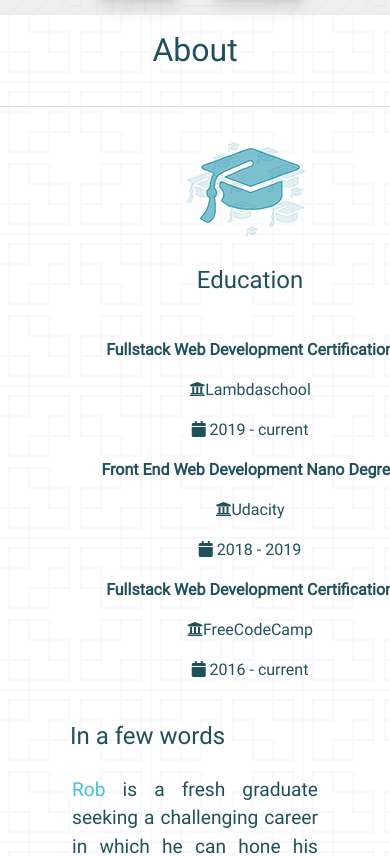
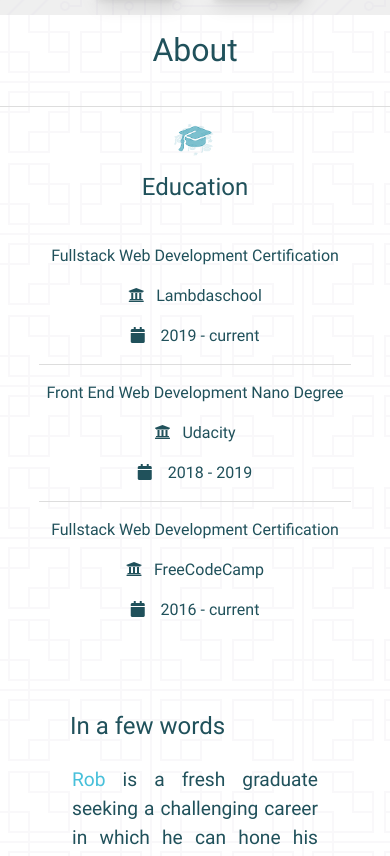
Before and after one commit to robertjallen/robertjallen.io, a React (Create React App) app in the folder portfolio/: page / in a window 390 px wide. Shown: the part 829-1685 px from the top of the page. Built offline with nearby package versions, Linux system fonts and the light colour scheme.

Commit message:
add responsiveness to about section

```diff
--- a/portfolio/src/components/about/About.js
+++ b/portfolio/src/components/about/About.js
@@ -13,28 +13,37 @@
           <img className="gradhat" src={education} alt="Education" />
           <h2 className="left-title">Education</h2>
 
+          <div className="school">
             <p className="foo wow bounceInLeft" data-wow-delay=".1s" data-wow-duration="2s">Fullstack Web Development
             Certification</p>
             <p className="wow bounceInLeft" data-wow-delay=".1s" data-wow-duration="2s"><i className="fa fa-university"></i>
             Lambdaschool</p>
             <p className="wow bounceInLeft" data-wow-delay=".1s" data-wow-duration="2s"><i className="fa fa-calendar "></i> 2019 -
             current</p>
+            <hr/>
+          </div>
+
 
           {/*Udacity*/}
-
+          <div className="school">
             <p className="foo wow bounceInLeft" data-wow-duration="2s">Front End Web Development Nano Degree</p>
             <p className="wow bounceInLeft" data-wow-duration="2s"><i className="fa fa-university"></i>
             Udacity</p>
             <p className="wow bounceInLeft" data-wow-duration="2s"><i className="fa fa-calendar "></i> 2018 - 2019</p>
+            <hr/>
+          </div>
+
 
           {/* free code camp */}
-
+          <div className="school">
             <p className="foo wow bounceInLeft" data-wow-delay=".1s" data-wow-duration="2s">Fullstack Web Development
             Certification</p>
             <p className="wow bounceInLeft" data-wow-delay=".1s" data-wow-duration="2s"><i className="fa fa-university"></i>
             FreeCodeCamp</p>
             <p className="wow bounceInLeft" data-wow-delay=".1s" data-wow-duration="2s"><i className="fa fa-calendar "></i> 2016 -
             current</p>
+          </div>
+
         </div>
 
         <div className="about2">
--- a/portfolio/src/components/about/about.css
+++ b/portfolio/src/components/about/about.css
@@ -107,7 +107,7 @@
 
 
   div.left-img-title img {
-      width: 160px;
+      width: 20px;
       vertical-align: middle;
   }
 
@@ -142,9 +142,9 @@
   }
   .about1 {
       text-align: center;
-      float: left;
-      width: 500px;
+      width: 30vw;
       vertical-align: middle;
+      align-content: space-between;
   }
   .about2 p {
           padding: 2px;
@@ -153,5 +153,28 @@
   .about2 {
       margin-top: 50px;
       padding: 0 70px;
-      overflow: hidden;
+      align-content: space-between;
   }
+
+.about-col {
+    display: flex;
+}
+.school{
+    padding: 0 10vw;
+}
+
+.school .fa{
+    padding-right: .75rem;
+}
+
+@media screen and (max-width: 800px) {
+    .about-col{
+        flex-direction: column;
+    }
+    .about1{
+        width: 100%;
+    }
+    .gradhat{
+        width: 12vw;
+    }
+}
```
Also changed, not shown: portfolio/src/App.css. Lines whose indentation alone changed are shown as unchanged.
